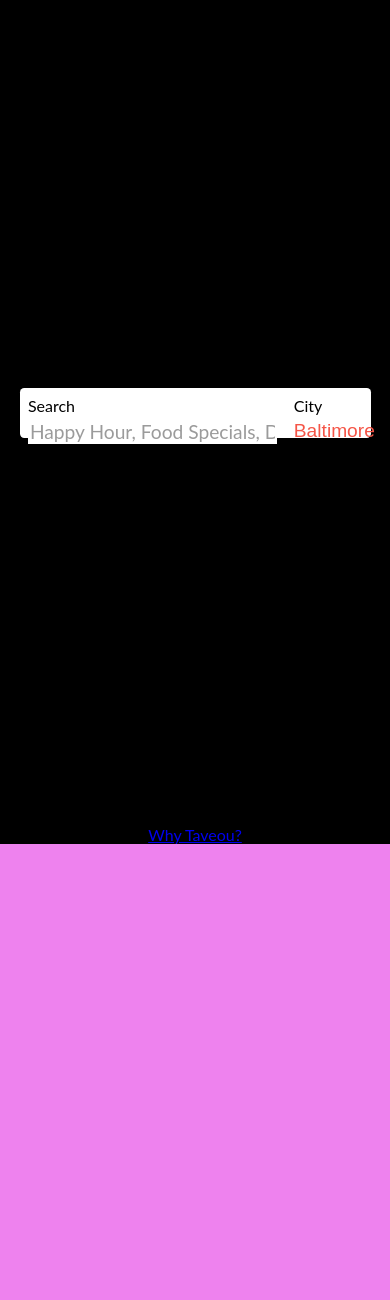
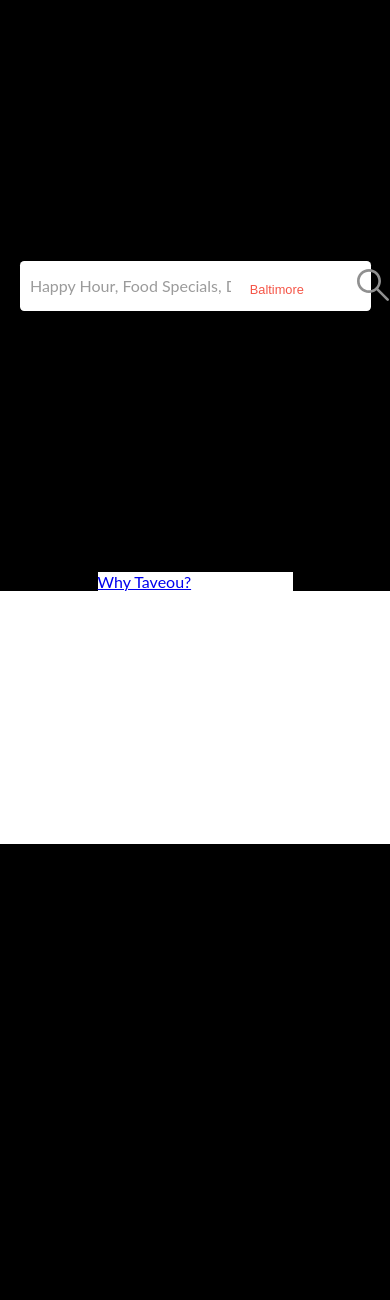
Before and after one commit to manuelescamilla/specials-home, a PHP site: page / in a window 390 px wide. Shown: the top 1300 px of the page. After the commit the page ends 844 px from the top, so only its background shows below. Run offline with PHP 8.4, Linux system fonts and the light colour scheme; style sheets or scripts are compiled from the project's sources; some libraries are stand-ins or nearby versions.

Commit message:
Hero mobile updates - Added transitions

```diff
--- a/index.html
+++ b/index.html
@@ -43,7 +43,7 @@
                 </div>
             </div>
         </section>
-        <section id="why-taveou"></section>
+        <section id="why-taveou" class="intro"></section>
         <section id="taveou-nightlife"></section>
     </main>
     <footer></footer>
--- a/styles/flex.css
+++ b/styles/flex.css
@@ -1,6 +1,9 @@
 @lost flexbox flex;
-section {
+.hero {
   height: 100vh;
+  @media (max-width: 767px) {
+      height: 70vh;
+  }
 }
 section:nth-child(2) {
   background: lightgreen;
--- a/styles/global.css
+++ b/styles/global.css
@@ -6,6 +6,10 @@
 * {
     margin: 0;
     box-sizing: border-box;
+    -webkit-transition: all 0.2s ease;
+    -moz-transition:    all 0.2s ease;
+    -ms-transition:     all 0.2s ease;
+    -o-transition:      all 0.2s ease;
 }
 
 ::placeholder {
--- a/styles/home.css
+++ b/styles/home.css
@@ -19,6 +19,10 @@
   z-index: 1;
   opacity: 0.6;
   background: resolve("taveou_colorful-mexican-feast.jpg") no-repeat center center fixed;
+  @media (max-width: 767px) {
+    opacity: 0.7;
+    background: resolve("taveou-lemon-margarita.jpg") no-repeat center center;
+  }
 }
 .hero:before {
   background-size: cover;
@@ -45,6 +49,11 @@
   padding: 1vh;
   height: 100%;
 }
+.form-control__title {
+  @media (max-width: 767px) {
+    display:none;
+  }
+}
 .form-control__input {
   position: relative;
   top: 0.2em;
@@ -54,6 +63,11 @@
   border: none;
   &:focus {
     outline: 0;
+  }
+  @media (max-width: 767px) {
+    font-size: 1em;
+    top: 0;
+    height: 100%;
   }
 }
 .form-control__select {
@@ -69,6 +83,11 @@
   &:focus {
     outline: 0;
   }
+  @media (max-width: 767px) {
+    font-size: 0.8em;
+    top: 0.15;
+    height: 100%;
+  }
 }
 .form-control__submit {
   position: relative;
@@ -80,6 +99,10 @@
   cursor: pointer;
   &:hover {
     color: var(--link-salmon);
+  }
+  @media (max-width: 767px) {
+    top: 0;
+    left: 0;
   }
 }
 .form-control__submit-button {
@@ -94,12 +117,12 @@
   #WHY-TAVEOU
 \*------------------------------------*/
 
-#why-taveou {
+#intro {
     width: 100%;
     height: 200vh;
-    background-color: violet;
+    background-color: #fff;
 }
-.more-link {
+.hero-item__next {
     width: 50%;
     background: #fff;
 }
```
Also changed, not shown: assets/taveou-lemon-margarita.jpg (added).
